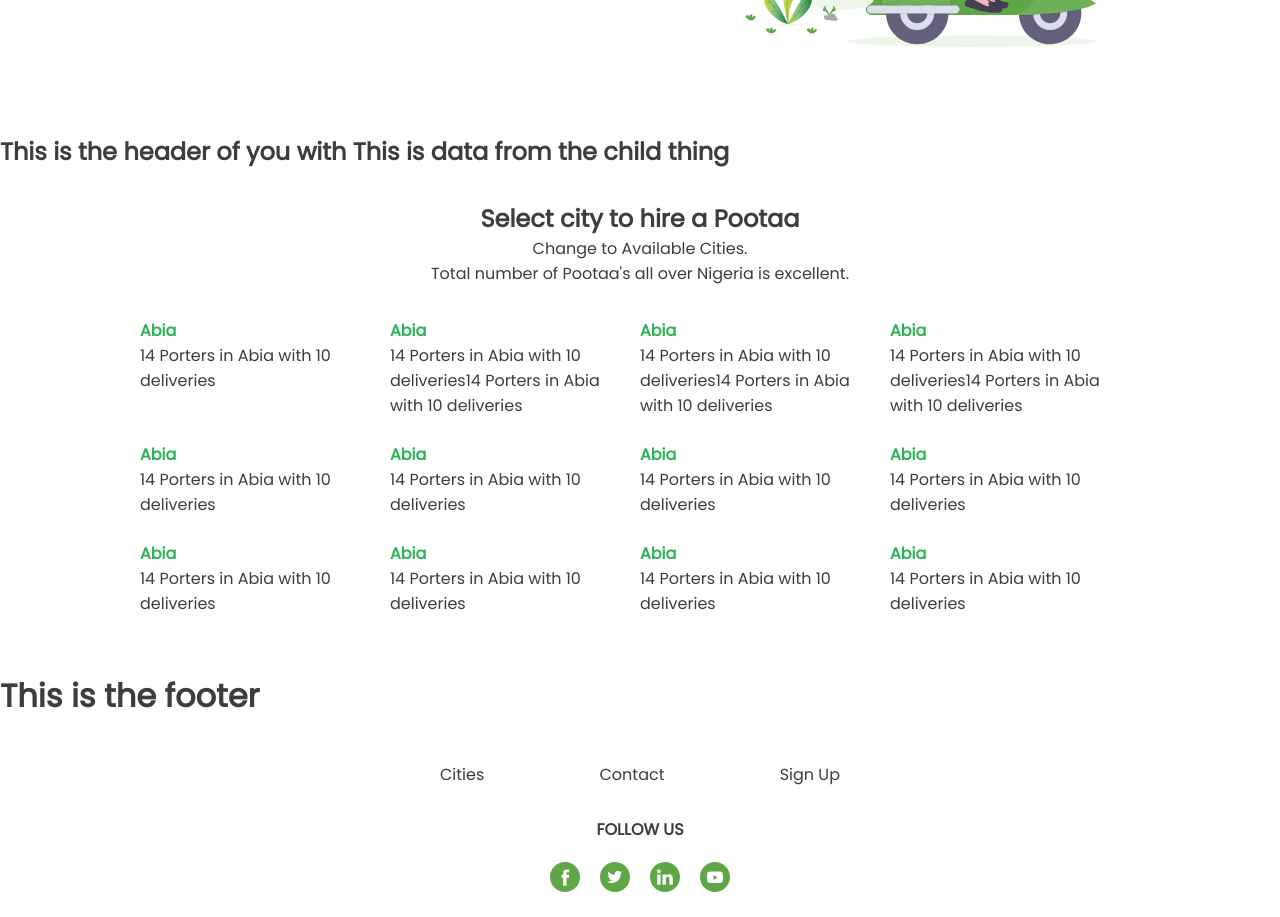
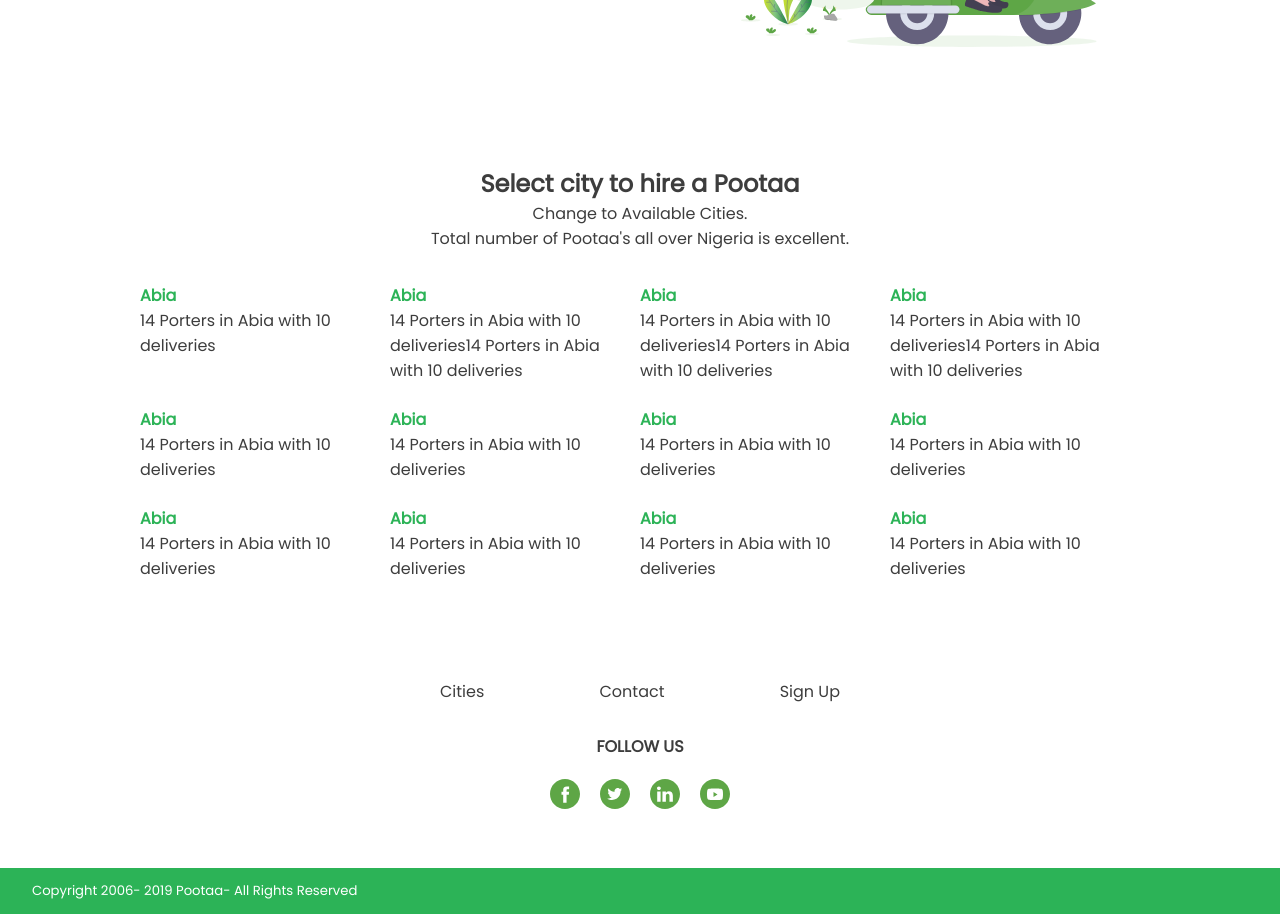
Before and after one commit to dustyjay/pootaa, an Angular app: page /hire-success in a window 1280 px wide. Shown: the part 340-1257 px from the top of the page. Built offline with nearby package versions, Linux system fonts and the light colour scheme.

Commit message:
WIP: started hire a pootaa screens

```diff
--- a/src/app/app.module.ts
+++ b/src/app/app.module.ts
@@ -13,8 +13,7 @@
 import { LoginComponent } from "./login/login.component";
 import { BecomePootaaComponent } from "./become-pootaa/become-pootaa.component";
 import { HireSuccessComponent } from "./hire-success/hire-success.component";
-import { TestComponent } from "./test.component";
-import { HirePootaaComponent } from './hire-pootaa/hire-pootaa.component';
+import { HirePootaaComponent } from "./hire-pootaa/hire-pootaa.component";
 
 @NgModule({
   declarations: [
@@ -29,7 +28,6 @@
     LoginComponent,
     BecomePootaaComponent,
     HireSuccessComponent,
-    TestComponent,
     HirePootaaComponent
   ],
   imports: [BrowserModule, AppRoutingModule],
--- a/src/app/hire-pootaa/hire-pootaa.component.html
+++ b/src/app/hire-pootaa/hire-pootaa.component.html
@@ -107,7 +107,7 @@
                 Payment Integration
             </div>
             <div class="hire-btn">
-                <button class="btn btn__primary" type="button" (click)="goToNextTab()">
+                <button class="btn btn__primary" type="button" [routerLink]="['/hire-success']">
                     Finish
                 </button>
             </div>
--- a/src/app/hire-success/hire-success.component.html
+++ b/src/app/hire-success/hire-success.component.html
@@ -15,6 +15,6 @@
   </div>
 </section>
 
-<test-card [title]="tempData"> <app-cities></app-cities></test-card>
+<app-cities></app-cities>
 
 <app-footer></app-footer>
--- a/src/app/test.component.ts
+++ /dev/null
@@ -1,13 +0,0 @@
-import { Component, Input } from "@angular/core";
-
-@Component({
-  selector: "test-card",
-  template: `
-    <h4>This is the header of you with {{ title }}</h4>
-    <ng-content></ng-content>
-    <h3>This is the footer</h3>
-  `
-})
-export class TestComponent {
-  @Input() title: string;
-}
```
